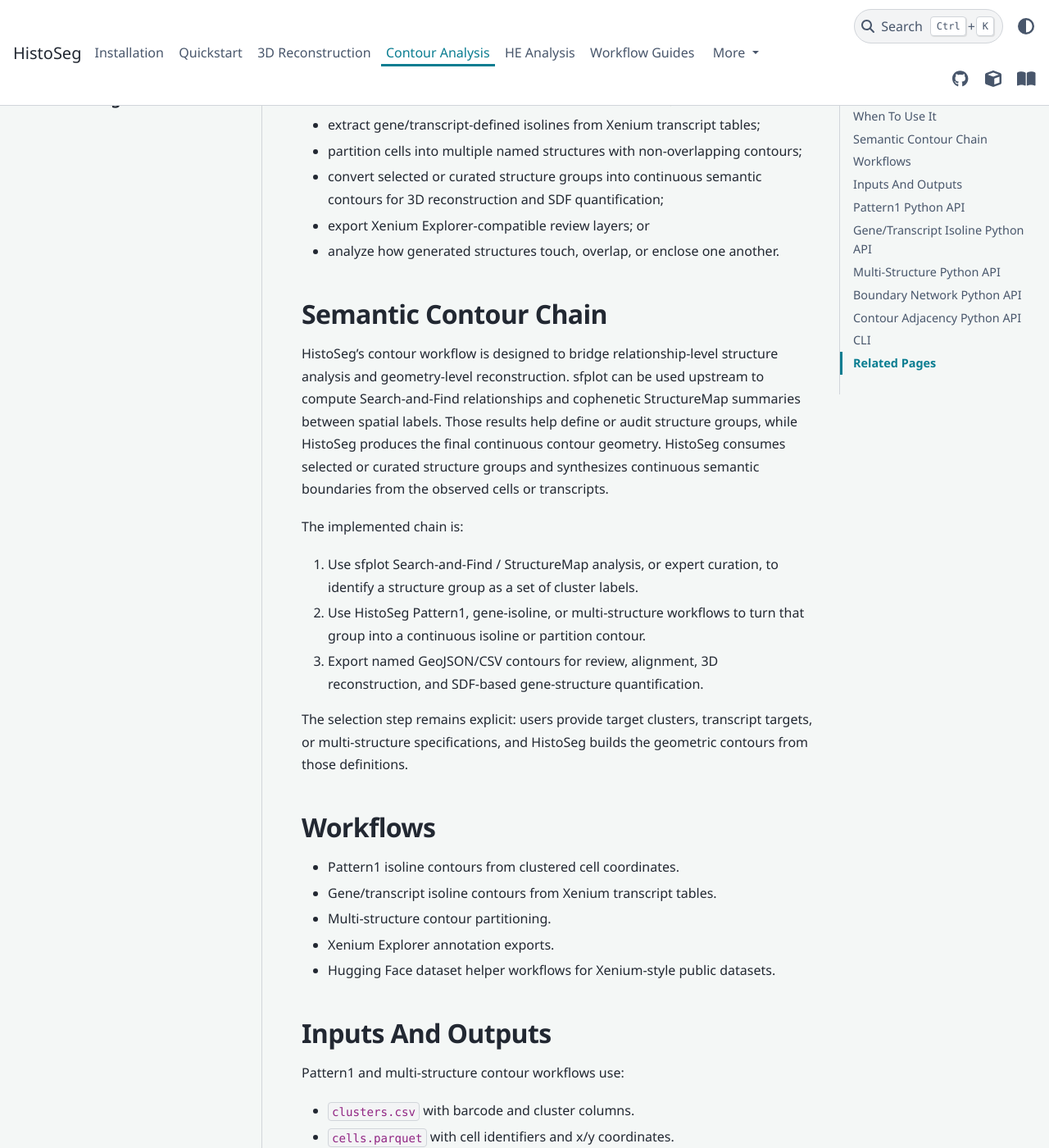
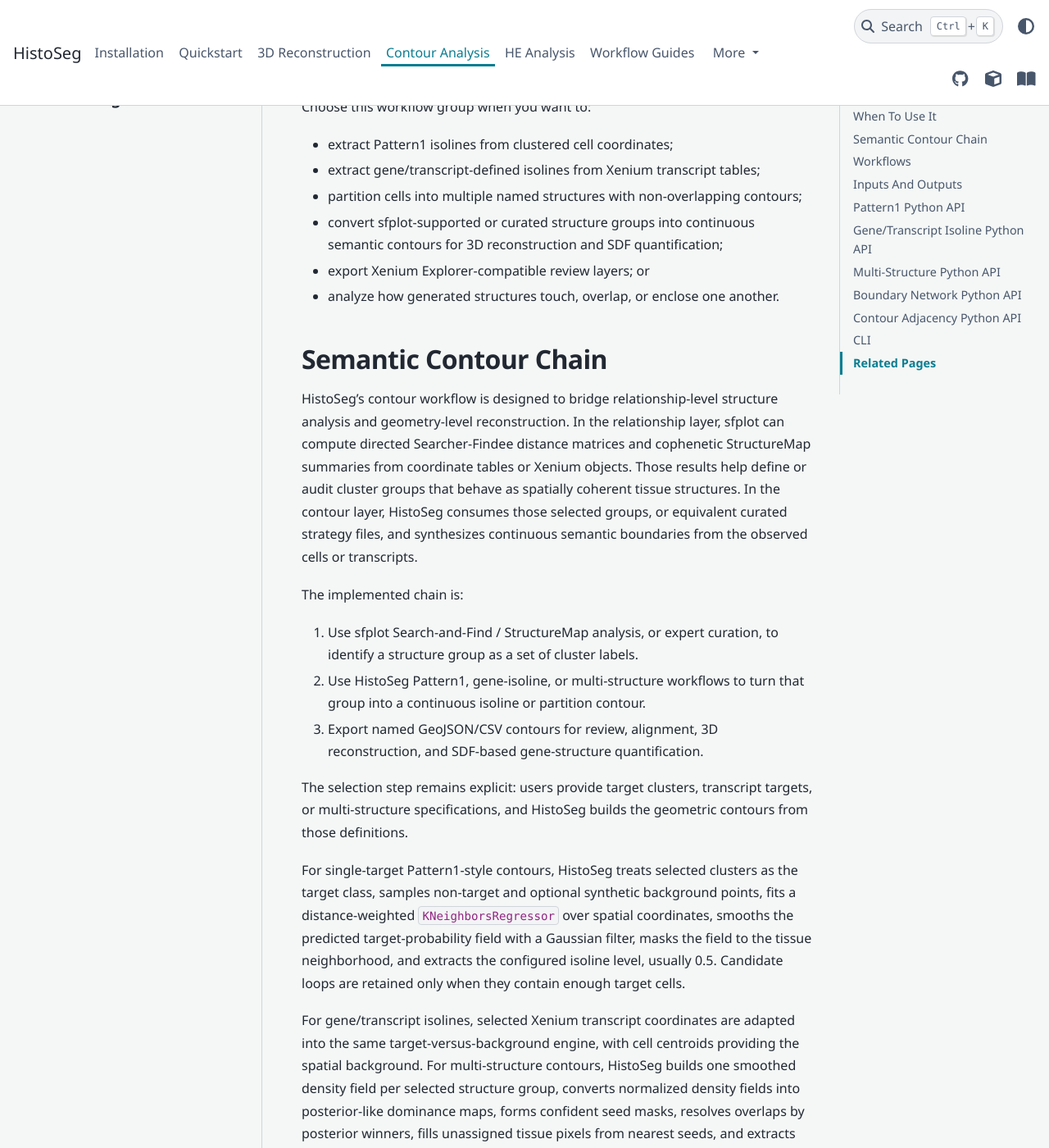
Before and after one commit to hutaobo/HistoSeg, a Sphinx documentation site: the page built from docs/contour_analysis.md, in a window 1280 px wide and 1400 px high, scrolled down 748 px. Shown: the whole window at 82% size. Built offline with Sphinx 7.4.7 and the PyData theme 0.15.4, drawn with Linux system fonts in a browser that asks for light colours; pages that are not in the unit, such as notebooks, are missing from menus; some of the changed text lies outside the part shown.

Commit message:
docs: draft semantic contour narrative

```diff
--- a/docs/contour_analysis.md
+++ b/docs/contour_analysis.md
@@ -9,8 +9,10 @@
 `histoseg.contour`. Use it when the primary input is a table of cells with
 spatial coordinates and cluster assignments, and the goal is to generate
 review-ready semantic spatial structures rather than image-first segmentation
-masks. Structure groups can be curated directly or selected after sfplot
-Search-and-Find / cophenetic StructureMap analysis.
+masks. Its central contribution is a StructureMap-guided semantic contour
+layer: sfplot Search-and-Find / cophenetic StructureMap relationships can
+define or audit spatially coherent structure groups, and HistoSeg converts
+selected or curated groups into continuous named contours.
 :::
 
 :::{div} hs-metadata
@@ -26,7 +28,7 @@
 - extract Pattern1 isolines from clustered cell coordinates;
 - extract gene/transcript-defined isolines from Xenium transcript tables;
 - partition cells into multiple named structures with non-overlapping contours;
-- convert selected or curated structure groups into continuous semantic
+- convert sfplot-supported or curated structure groups into continuous semantic
   contours for 3D reconstruction and SDF quantification;
 - export Xenium Explorer-compatible review layers; or
 - analyze how generated structures touch, overlap, or enclose one another.
@@ -34,11 +36,12 @@
 ## Semantic Contour Chain
 
 HistoSeg's contour workflow is designed to bridge relationship-level structure
-analysis and geometry-level reconstruction. sfplot can be used upstream to
-compute Search-and-Find relationships and cophenetic StructureMap summaries
-between spatial labels. Those results help define or audit structure groups,
-while HistoSeg produces the final continuous contour geometry. HistoSeg consumes
-selected or curated structure groups and synthesizes continuous semantic
+analysis and geometry-level reconstruction. In the relationship layer, sfplot
+can compute directed Searcher-Findee distance matrices and cophenetic
+StructureMap summaries from coordinate tables or Xenium objects. Those results
+help define or audit cluster groups that behave as spatially coherent tissue
+structures. In the contour layer, HistoSeg consumes those selected groups, or
+equivalent curated strategy files, and synthesizes continuous semantic
 boundaries from the observed cells or transcripts.
 
 The implemented chain is:
@@ -54,8 +57,29 @@
 targets, or multi-structure specifications, and HistoSeg builds the geometric
 contours from those definitions.
 
+For single-target Pattern1-style contours, HistoSeg treats selected clusters as
+the target class, samples non-target and optional synthetic background points,
+fits a distance-weighted `KNeighborsRegressor` over spatial coordinates,
+smooths the predicted target-probability field with a Gaussian filter, masks
+the field to the tissue neighborhood, and extracts the configured isoline
+level, usually 0.5. Candidate loops are retained only when they contain enough
+target cells.
+
+For gene/transcript isolines, selected Xenium transcript coordinates are
+adapted into the same target-versus-background engine, with cell centroids
+providing the spatial background. For multi-structure contours, HistoSeg builds
+one smoothed density field per selected structure group, converts normalized
+density fields into posterior-like dominance maps, forms confident seed masks,
+resolves overlaps by posterior winners, fills unassigned tissue pixels from
+nearest seeds, and extracts non-overlapping named contour boundaries from the
+final partition. The result is a semantic contour set: each polygon carries a
+structure name or identifier and can be exported to Xenium Explorer, reviewed
+as a 2D artifact, or passed into HistoSeg 3D reconstruction.
+
 ## Workflows
 
+- StructureMap-guided semantic contour synthesis from selected or curated
+  structure groups.
 - Pattern1 isoline contours from clustered cell coordinates.
 - Gene/transcript isoline contours from Xenium transcript tables.
 - Multi-structure contour partitioning.
@@ -69,7 +93,9 @@
 - `clusters.csv` with barcode and cluster columns.
 - `cells.parquet` with cell identifiers and x/y coordinates.
 - optional `tissue_boundary.csv` for tissue-aware background generation.
-- selected cluster IDs for the target Pattern1 or named structures.
+- selected cluster IDs for the target Pattern1 or named structures. These may
+  be selected from sfplot StructureMap interpretation or supplied as a curated
+  segmentation strategy.
 - contour vertices and preview PNGs.
 - region partition tables.
 - Xenium Explorer-compatible GeoJSON/CSV exports for multi-structure contours.
```
Also changed, not shown: README.md (+9 -8 lines), docs/3d_analysis.md (+2 -2 lines), docs/index.md (+15 -10 lines), docs/manuscripts/histoseg_online_methods_sdf_alignment.md (+4 -3 lines), docs/manuscripts/main_text.md (+27 -15 lines).
